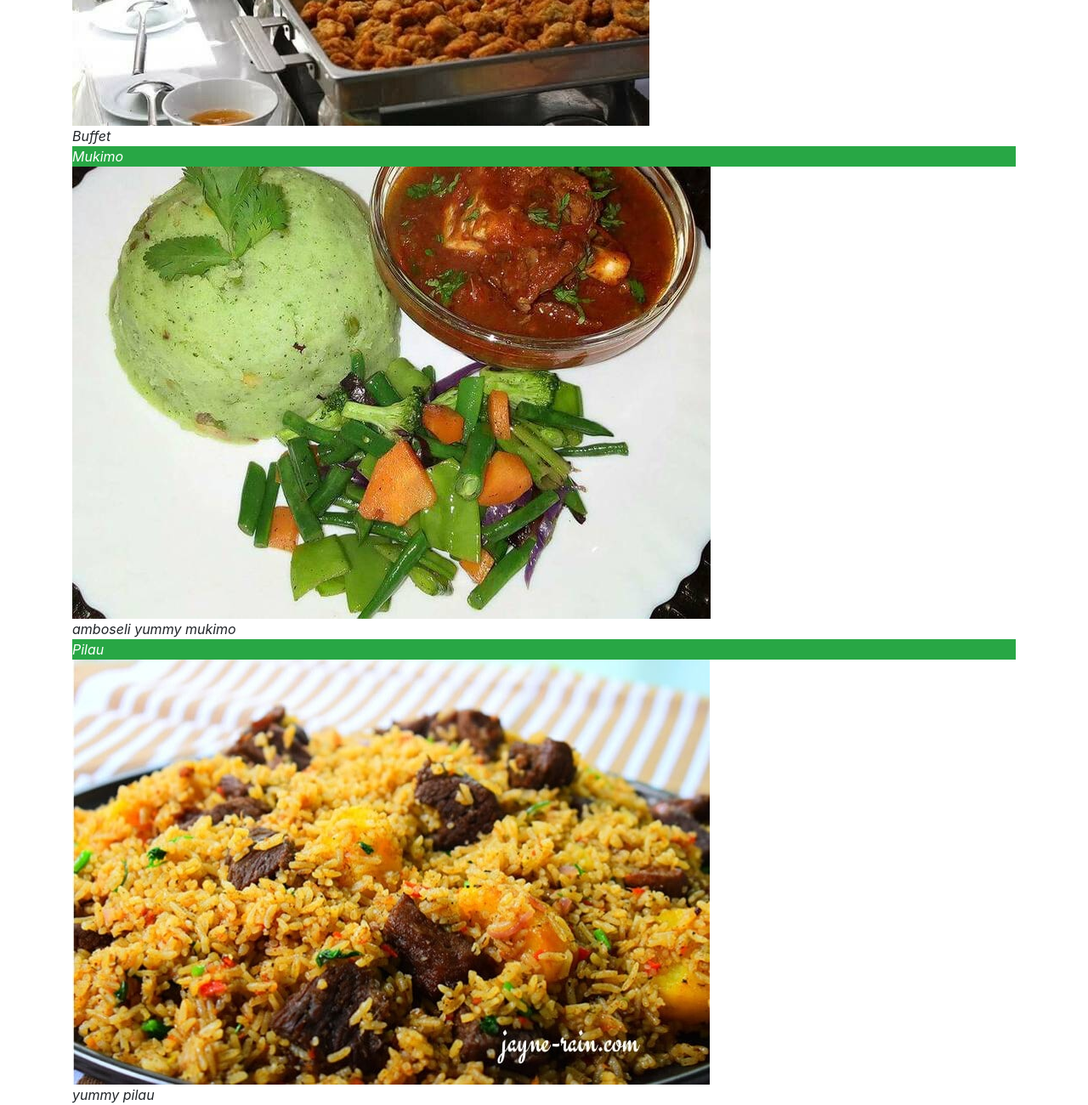
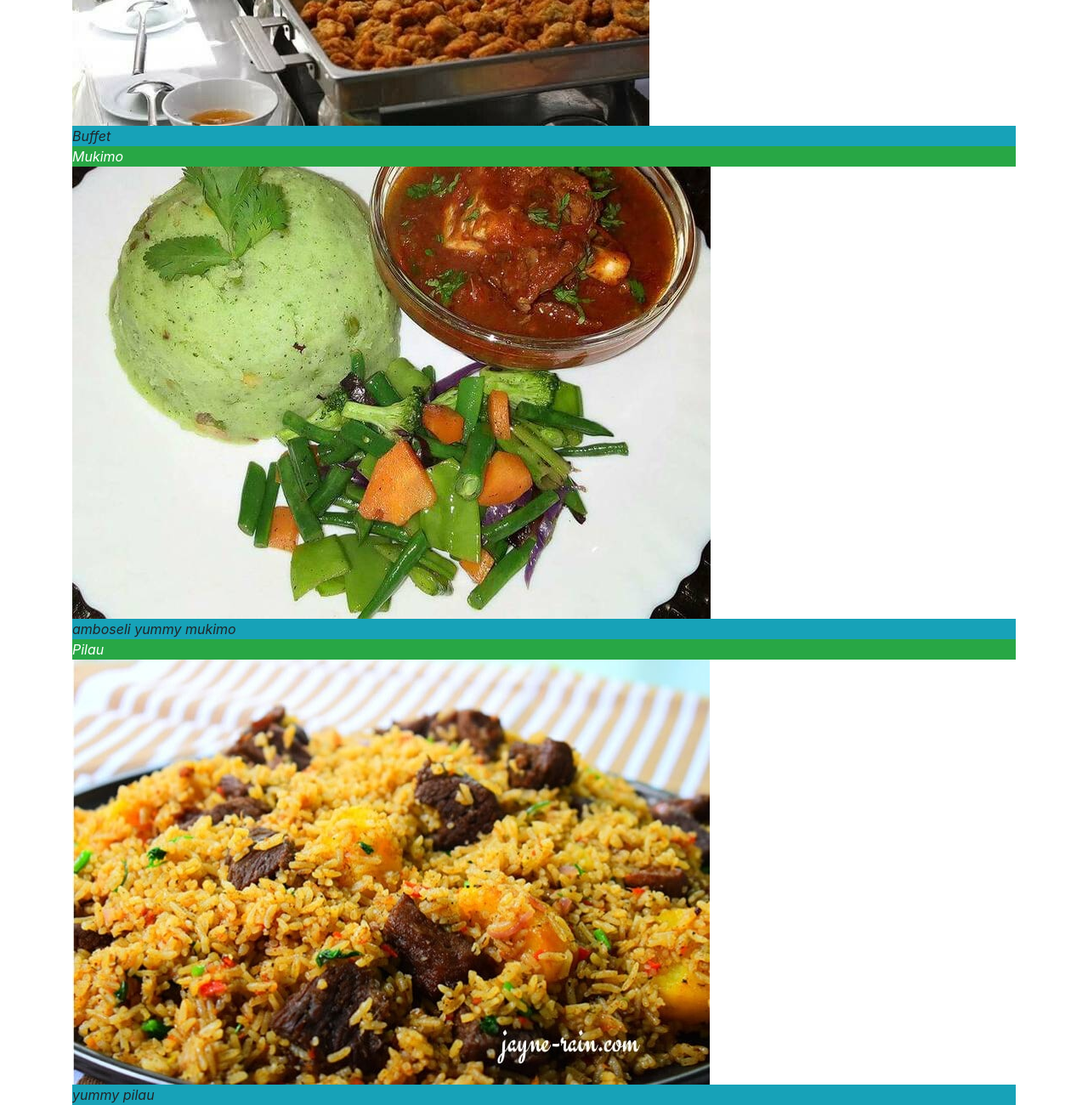
Before and after one commit to Felixatika/amboseli-catering-co, a plain HTML site: page index.html in a window 1280 px wide. Shown: the part 680-1980 px from the top of the page at 85% size. Drawn offline with Linux system fonts and the light colour scheme.

Commit message:
add helper class bg-info

```diff
--- a/index.html
+++ b/index.html
@@ -18,7 +18,7 @@
         <div class="panel-body">
 
       <img src="images/catering.jpg" alt="buffet">
-      <div class="panel-footer">Buffet</div>
+      <div class="panel-footer bg-info">Buffet</div>
       </div>
     </div>
     <div class="panel panel-default">
@@ -26,7 +26,7 @@
     <div class="panel-body">
 
     <img src="images/muk.jpg" alt="buffet">
-    <div class="panel-footer">amboseli yummy mukimo</div>
+    <div class="panel-footer bg-info">amboseli yummy mukimo</div>
     </div>
   </div>
   <div class="panel panel-default">
@@ -34,7 +34,7 @@
   <div class="panel-body">
 
   <img src="images/pilau.jpg" alt="pilau image">
-  <div class="panel-footer">yummy pilau</div>
+  <div class="panel-footer bg-info">yummy pilau</div>
   </div>
 </div>
   </body>
```
